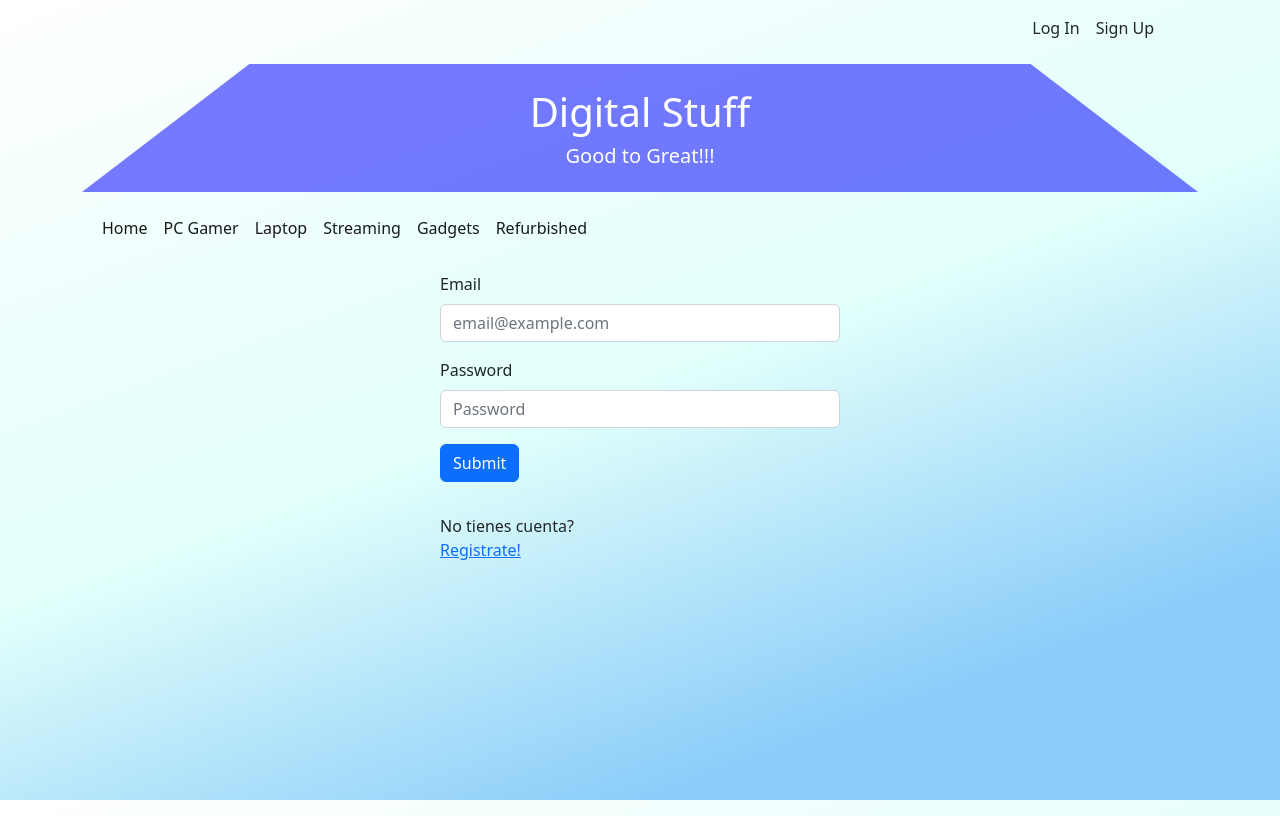
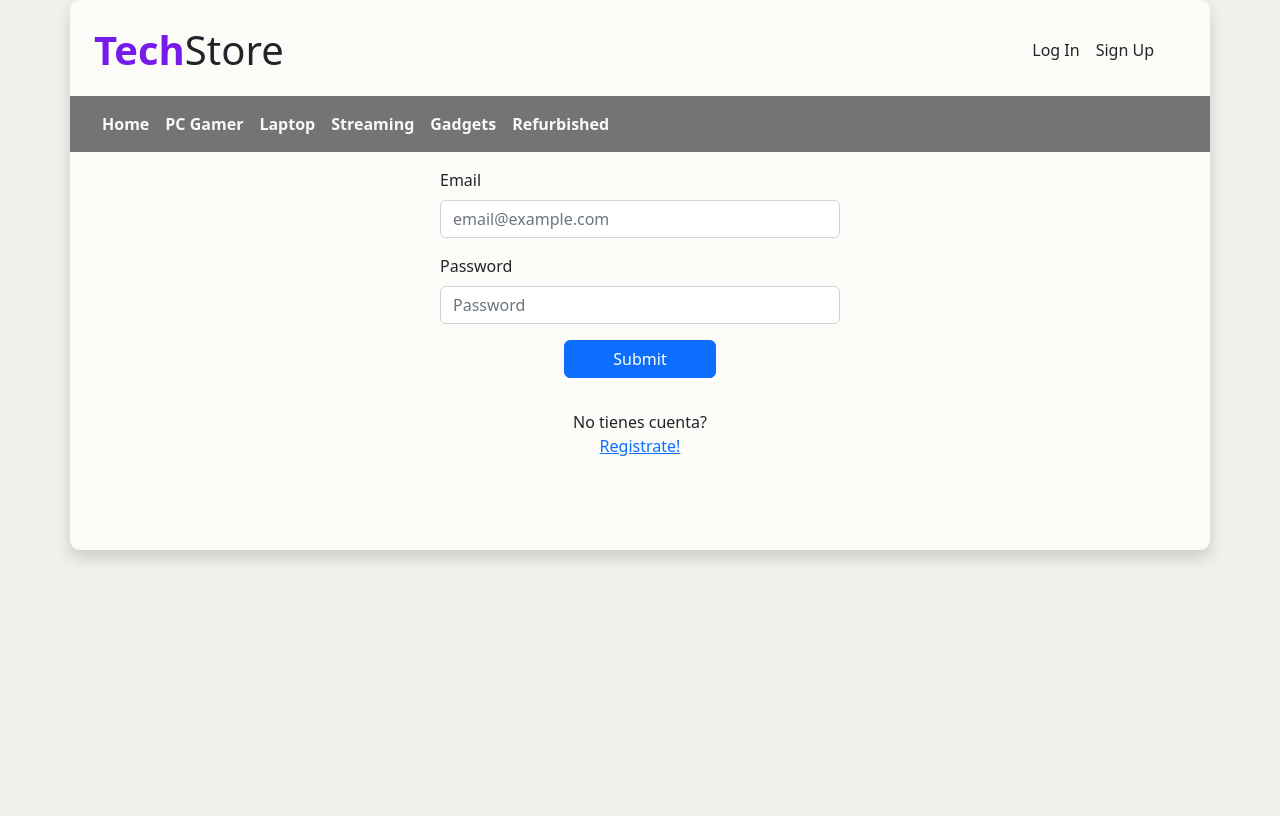
Before and after one commit to ederramosh/e-commerce-mern-frontend, a React (Create React App) app: page /login in a window 1280 px wide. Built offline with nearby package versions, Linux system fonts and the light colour scheme; no server answers.

Commit message:
UI updated

```diff
--- a/src/Components/Header.jsx
+++ b/src/Components/Header.jsx
@@ -3,10 +3,7 @@ import React from "react";
 const Header = () => {
   return (
     <>
-      <header className="text-center mt-4 header-page">
-        <h1 className="pt-4">Digital Stuff</h1>
-        <h5 className="pb-4">Good to Great!!!</h5>
-      </header>
+
     </>
   );
 };
--- a/src/Components/Nav.jsx
+++ b/src/Components/Nav.jsx
@@ -23,7 +23,7 @@ const Nav = () => {
                 <ul className="navbar-nav">
                   <li className="nav-item">
                     <NavLink
-                      className="nav-link active"
+                      className="nav-link active text-light fw-semibold"
                       aria-current="page"
                       to="/"
                     >
@@ -32,7 +32,7 @@ const Nav = () => {
                   </li>
                   <li className="nav-item">
                     <NavLink
-                      className="nav-link active"
+                      className="nav-link active text-light fw-semibold"
                       aria-current="page"
                       to="/gamer"
                     >
@@ -41,7 +41,7 @@ const Nav = () => {
                   </li>
                   <li className="nav-item">
                     <NavLink
-                      className="nav-link active"
+                      className="nav-link active text-light fw-semibold"
                       aria-current="page"
                       to="/laptop"
                     >
@@ -50,7 +50,7 @@ const Nav = () => {
                   </li>
                   <li className="nav-item">
                     <NavLink
-                      className="nav-link active"
+                      className="nav-link active text-light fw-semibold"
                       aria-current="page"
                       to="/streaming"
                     >
@@ -59,7 +59,7 @@ const Nav = () => {
                   </li>
                   <li className="nav-item">
                     <NavLink
-                      className="nav-link active"
+                      className="nav-link active text-light fw-semibold"
                       aria-current="page"
                       to="/gadgets"
                     >
@@ -68,7 +68,7 @@ const Nav = () => {
                   </li>
                   <li className="nav-item">
                     <NavLink
-                      className="nav-link active"
+                      className="nav-link active text-light fw-semibold"
                       aria-current="page"
                       to="/refurbished"
                     >
--- a/src/Components/UserNavBar.jsx
+++ b/src/Components/UserNavBar.jsx
@@ -6,30 +6,32 @@ import { ItemContext } from "../Context/ItemContext";
 
 const UserNavBar = () => {
   const {
-    user: { token, firstname, lastname },
+    user: { token, firstname },
   } = useContext(UserContext);
 
   const { sale } = useContext(ItemContext);
 
   const publicRoutes = [
-
     <NavLink className="nav-link d-inline mx-2" key={0} to="/login">
       Log In
     </NavLink>,
 
     <NavLink className="nav-link d-inline mx-2" key={1} to="/signup">
       Sign Up
-      </NavLink>
-
+    </NavLink>,
   ];
 
   return (
     <>
-      <div className="row my-3 text-end container-fluid">
+      <div className="row my-3 text-end container-fluid user-menu">
+        <div className="col text-start fs-1">
+          <span className="fw-bold letters-header">Tech</span>
+          <span>Store</span>
+        </div>
         <div className="col">
           {token && (
             <NavLink className="nav-link d-inline mx-2" to="/profile">
-                        {firstname} {lastname}
+              <span className="fw-bold letters-header">Hola {firstname}!</span>
             </NavLink>
           )}
           {token && (
@@ -42,14 +44,9 @@ const UserNavBar = () => {
               Logout
             </NavLink>
           )}
-                  {!token &&
-                  <div>
-                    {publicRoutes}
-                  </div>
-                   }
+          {!token && <div>{publicRoutes}</div>}
         </div>
       </div>
-
     </>
   );
 };
--- a/src/Components/css/style.css
+++ b/src/Components/css/style.css
@@ -1,7 +1,3 @@
-background-sub-nav {
-    background-color: #068bf800;
- }
-
  ul.navbar-nav {
     width: 100px;
  }
--- a/src/Pages/LoginPage.jsx
+++ b/src/Pages/LoginPage.jsx
@@ -58,13 +58,13 @@ const LoginPage = () => {
           </div>
         </div>
         <div className="row my-3">
-          <div className="col">
-            <button type="submit" className="btn btn-primary mb-3">
+          <div className="col text-center">
+            <button type="submit" className="btn btn-primary mb-3 px-5">
               Submit
             </button>
           </div>
         </div>
-        <div className="row">
+        <div className="row text-center">
           <span>No tienes cuenta?</span>
           <NavLink to='/signup'>
             Registrate!
--- a/src/Pages/SignUpPage.jsx
+++ b/src/Pages/SignUpPage.jsx
@@ -161,9 +161,9 @@ const SignUpPage = () => {
             </div>
           </div>
         }
-        <div className="row my-3">
-          <div className="col">
-            <button type="submit" className="btn btn-primary mb-3">
+        <div className="row my-4">
+          <div className="col text-center">
+            <button type="submit" className="btn btn-primary mb-3 px-5">
               Submit
             </button>
           </div>
--- a/src/Rourter/AppRouter.jsx
+++ b/src/Rourter/AppRouter.jsx
@@ -5,7 +5,6 @@ import LoginPage from "../Pages/LoginPage";
 import SignUpPge from "../Pages/SignUpPage";
 import AboutPage from "../Pages/AboutPage";
 import Nav from "../Components/Nav";
-import Header from "../Components/Header";
 import { useContext } from "react";
 import { UserContext } from "../Context/UserContext";
 import ProfilePage from "../Pages/ProfilePage";
@@ -26,9 +25,8 @@ const AppRouter = () => {
   console.log(`rol desde el app router ${rol}`);
   return (
     <BrowserRouter>
-      <div className="container">
+      <div className="container shadow py-1">
         <UserNavBar />
-        <Header />
         <Nav />
         <Routes>
           <Route path="/" element={<HomePage />} />
--- a/src/css/style.css
+++ b/src/css/style.css
@@ -3,11 +3,19 @@ html {
 }
 
 body {
-    background-color: #ffffff;
-    background-image: linear-gradient(160deg, #ffffff 0%, #e1fffb 49%, #8accf9 82%);
-    background-attachment:fixed;
-    height:100%;
+    background-color: rgba(241, 241, 235);
 }
+
+.container {
+    background-color: rgba(251, 252, 247);
+    border-radius: 10px;
+    min-height: 550px;
+}
+
+.background-sub-nav {
+    background-color: rgb(116, 116, 116);
+    width: auto;
+ }
 
 .main-container {
     height: 100%;
@@ -27,8 +35,10 @@ body {
     margin: 0 auto;
 }
 
-.header-page {
-    background-color: rgba(0, 0, 255, 0.527);
-    color: white;
-    clip-path: polygon(15% 0, 54% 0, 85% 0, 100% 100%, 0% 100%);
- }
+.user-menu {
+    align-items: center;
+}
+
+.letters-header {
+    color: rgba(118, 27, 234);
+}
```
Also changed, not shown: src/App.js (+0 -12 lines). Lines whose indentation alone changed are shown as unchanged.
